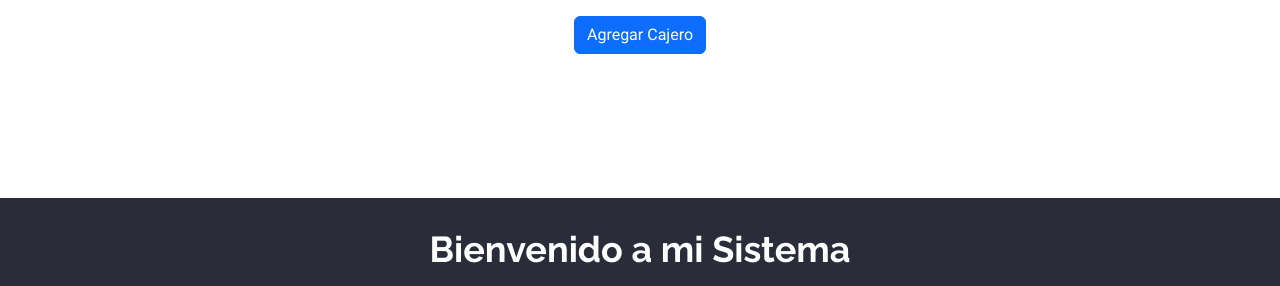
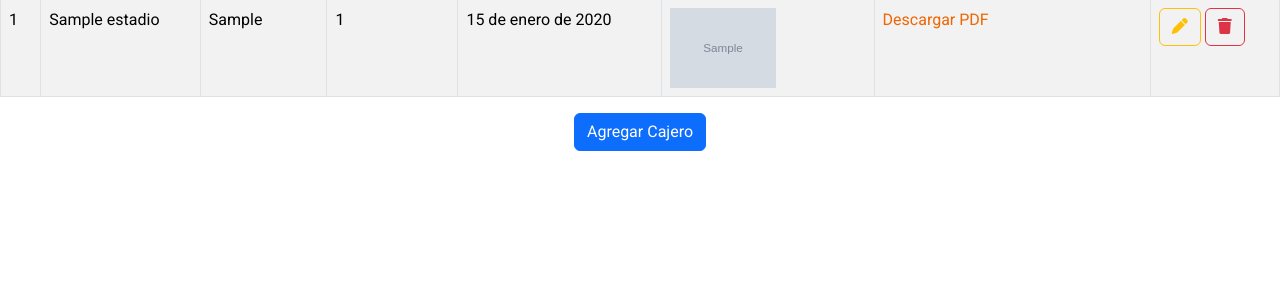
Before and after one commit to Stalin202-cpu/eventosSJ, a Django app: page /inicio in a window 1280 px wide. Shown: the part 266-552 px from the top of the page. Run offline with Django 5.2, Linux system fonts and the light colour scheme; tables that the repository leaves empty hold one stand-in row (values such as "Sample post"); grey boxes marked "Sample" are stand-in pictures; some libraries are stand-ins or nearby versions.

Commit message:
Se agregar nuevoEstadio2

```diff
--- a/Aplicaciones/Estadios/templates/inicio.html
+++ b/Aplicaciones/Estadios/templates/inicio.html
@@ -20,7 +20,7 @@
         </tr>
     </thead>
     <tbody>
-        {% for cargoEstadio in Cajeros %}
+        {% for cargoEstadio in Estadios %}
             <tr>
                 <td>{{cargoEstadio.id}}</td>
                 <td>{{cargoEstadio.nombre}}</td>
@@ -57,7 +57,7 @@
     </tbody>
 </table>
 <div class="text-center">
-    <a href="nuevoCajero" class="btn btn-primary">
+    <a href="nuevoEstadio" class="btn btn-primary">
         Agregar Cajero
     </a>
 </div>
--- a/Aplicaciones/Estadios/templates/nuevoEstadio.html
+++ b/Aplicaciones/Estadios/templates/nuevoEstadio.html
@@ -7,7 +7,7 @@
     <div class="col-md-3"></div>
     <div class="col-md-6 bg-light p-4 rounded shadow-sm">
         <h1 class="mb-4">Nuevo Estadio</h1>
-        <form action="guardarCajero" id="frm_nuevo_estadio" enctype="multipart/form-data"  method="post">
+        <form action="guardarEstadio" id="frm_nuevo_estadio" enctype="multipart/form-data"  method="post">
             {% csrf_token %}
 
             <label for="nombre">Nombre:</label>
--- a/Aplicaciones/Estadios/views.py
+++ b/Aplicaciones/Estadios/views.py
@@ -1,7 +1,80 @@
-from django.shortcuts import render
+from django.shortcuts import render, redirect
 from .models import Estadios
+from django.contrib import messages
+from django.conf import settings
+import os
 
-# Create your views here.
 def inicio(request):
     listadoEstadio = Estadios.objects.all()
     return render(request, "inicio.html", {'Estadios': listadoEstadio})
+
+# Renderizar el formulario para nueva prueba
+def nuevoEstadio(request):
+    return render(request, "nuevoEstadio.html")
+
+# Función encargada de guardar una nueva prueba en la base de datos
+def guardarEstadio(request):
+    nombre = request.POST["nombre"]
+    ubicacion = request.POST["ubicacion"]
+    capacidad = request.POST["capacidad"]
+    fecha = request.POST["fecha"]
+
+    #Subiendo archivo con parentecis
+    logo=request.FILES.get("logo")
+    pdf=request.FILES.get("pdf")
+
+    Estadios.objects.create(nombre=nombre, ubicacion=ubicacion, capacidad=capacidad, fecha=fecha, logo=logo, pdf=pdf)
+
+    #Mensaje de confirmacion
+    messages.success(request, "Cajero guardado exitosamente")
+    return redirect('inicio')
+
+# Eliminar una prueba por ID
+def eliminarCajero(request, id):
+    cajeroElimiar = Cajeros.objects.get(id=id)
+
+    if cajeroElimiar.logo and os.path.isfile(os.path.join(settings.MEDIA_ROOT, cajeroElimiar.logo.name)):
+        os.remove(os.path.join(settings.MEDIA_ROOT, cajeroElimiar.logo.name))
+
+    if cajeroElimiar.pdf and os.path.isfile(os.path.join(settings.MEDIA_ROOT, cajeroElimiar.pdf.name)):
+        os.remove(os.path.join(settings.MEDIA_ROOT, cajeroElimiar.pdf.name))
+
+    cajeroElimiar.delete()
+    return redirect('inicio')
+
+# Mostrando formulario de ediccion
+def editarCajero(request, id):
+    cajeroEditar = Cajeros.objects.get(id=id)
+    return render(request, "editarCajero.html", {'cajeroEditar': cajeroEditar})
+
+def procesarEdicionCajeros(request):
+
+    id=request.POST["id"]
+    nombre = request.POST["nombre"]
+    cedula = request.POST["cedula"]
+    turno = request.POST["turno"]
+    logo=request.FILES.get("logo")
+    pdf=request.FILES.get("pdf")
+
+    cajeros2=Cajeros.objects.get(id=id)
+    cajeros2.nombre=nombre
+    cajeros2.cedula=cedula
+    cajeros2.turno=turno
+    if logo :
+        if cajeros2.logo:
+            rutaLogo = os.path.join(settings.MEDIA_ROOT, str(cajeros2.logo))
+            if os.path.isfile(rutaLogo):
+                os.remove(rutaLogo)
+        cajeros2.logo = logo
+
+    if pdf:
+        if cajeros2.pdf:
+            rutaPdf = os.path.join(settings.MEDIA_ROOT, str(cajeros2.pdf))
+            if os.path.isfile(rutaPdf):
+                os.remove(rutaPdf)
+        cajeros2.pdf = pdf
+
+    cajeros2.save()
+    #Mensaje de confirmacion
+    messages.success(request, "Cajero Actualizado exitosamente")
+    return redirect('inicio')
```
